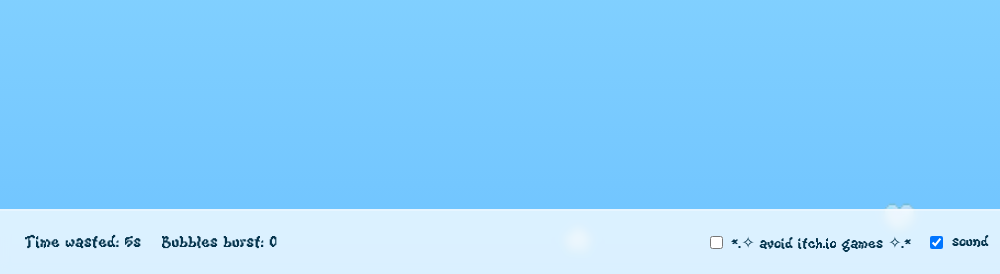
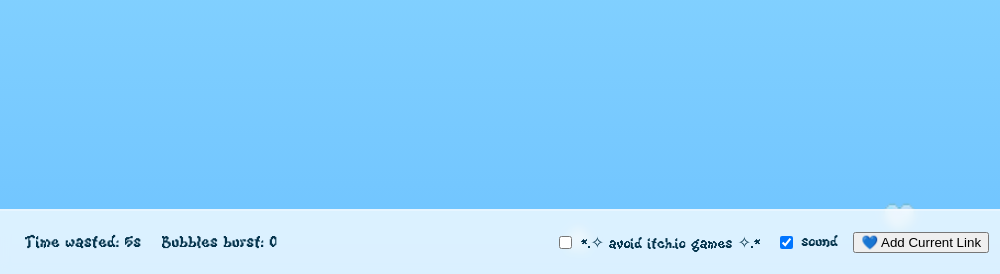
Before and after one commit to ratioactivity/BubbleWarp, a plain HTML site: page index.html in a window 1280 px wide. Shown: the part 526-800 px from the top of the page, 0-1000 px from the left. Drawn offline with Linux system fonts and the light colour scheme.

Commit message:
Update index.html

```diff
--- a/index.html
+++ b/index.html
@@ -34,6 +34,7 @@
       sound
     </label>
 
+    <button id="add-favorite-button">💙 Add Current Link</button>
     <img id="footer-icon" src="assets/icon128.png" alt="GitHub Link">
     <button id="favorites-button">⭐ Finternet Favorites</button>
   </div>
```
